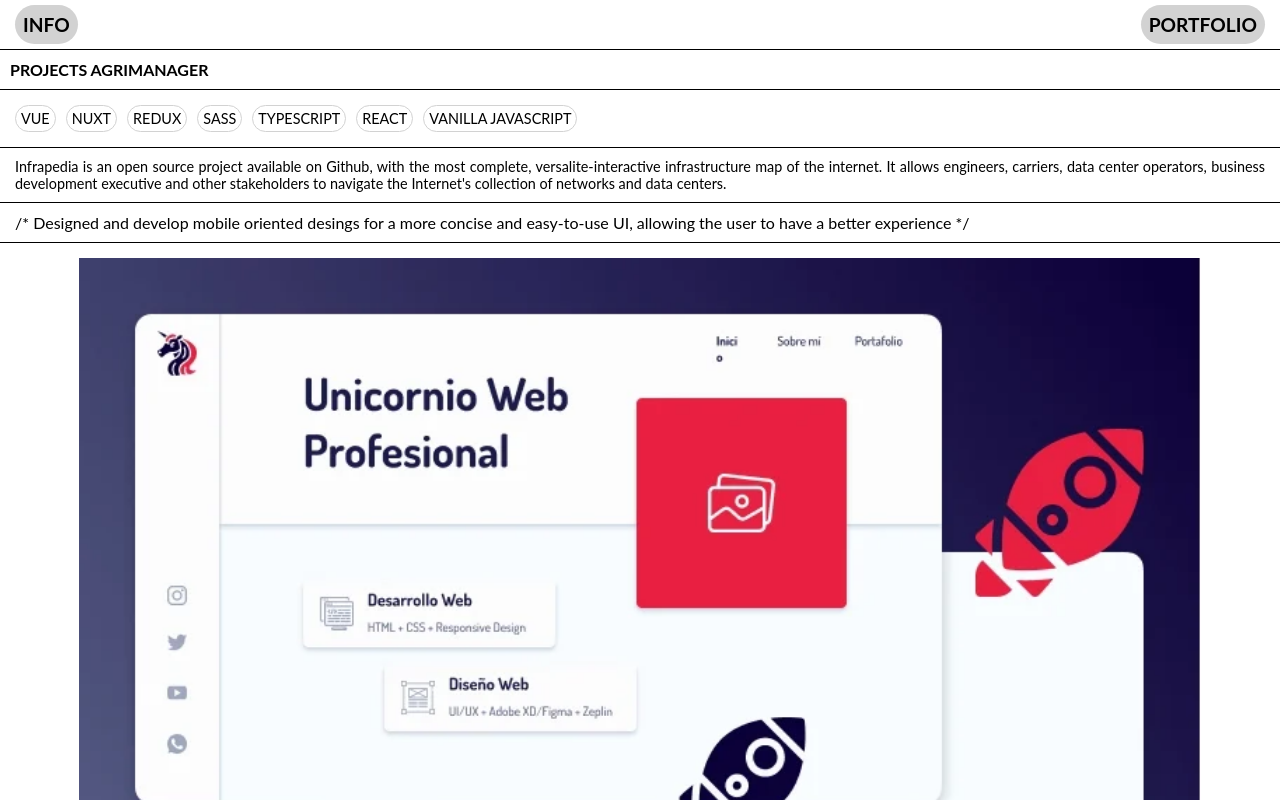
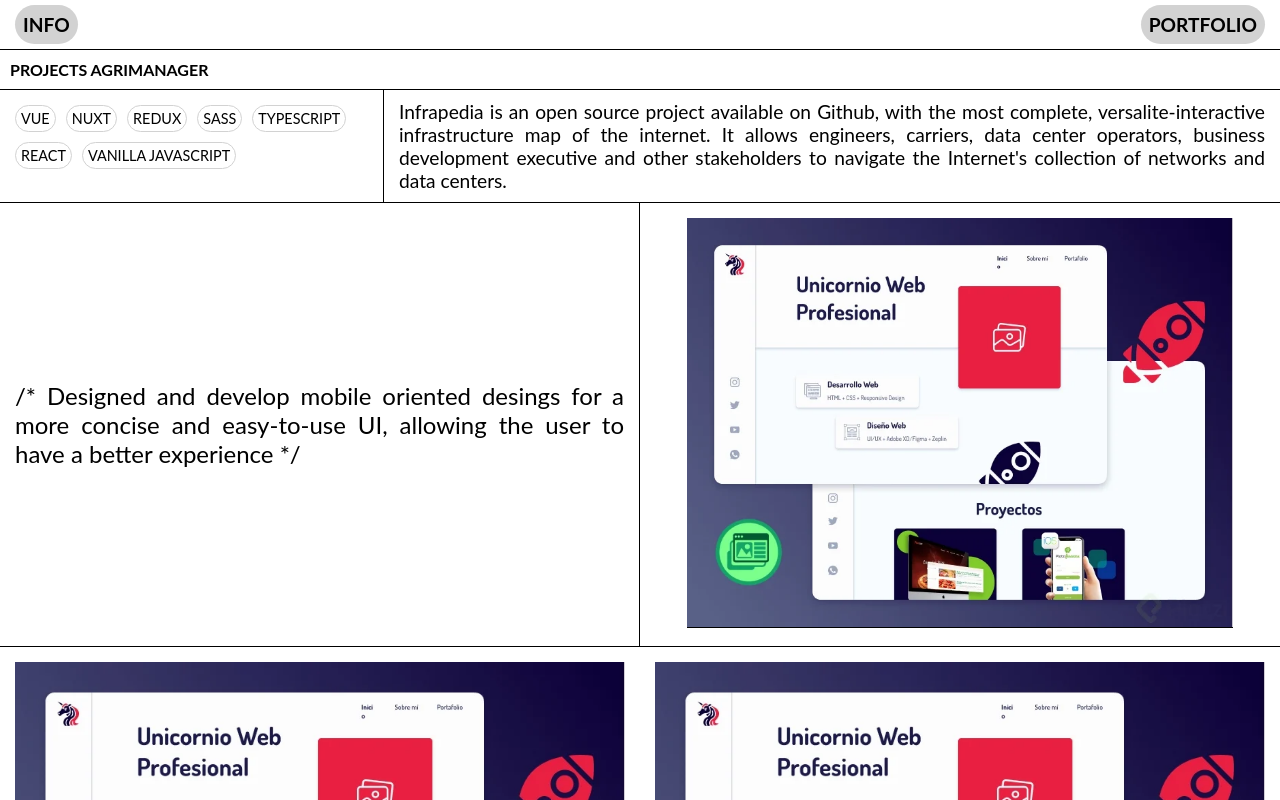
Before and after one commit to mvblanco99/React_Project_MB, a React (Vite) app: page /Project in a window 1280 px wide. Shown: the top 800 px of the page. Built offline with nearby package versions, Linux system fonts and the light colour scheme.

Commit message:
Cuarta Actualizacion

```diff
--- a/src/components/Info.jsx
+++ b/src/components/Info.jsx
@@ -13,11 +13,16 @@ const Info = () => {
         background : 'var(--colorFondoBlanco)',
     }
 
+    const backgroundHeader = {
+        background : 'var(--colorFondoBlanco)',
+        borderBottom: '1px solid black'
+    }
+
     return (
     <>
         <div style={backgroundContainer}>
 
-            <Header background={backgroundContainer}/>
+            <Header background={backgroundHeader}/>
 
             <main className={stylesInfo.main}>
 
--- a/src/components/Portfolio.jsx
+++ b/src/components/Portfolio.jsx
@@ -12,7 +12,12 @@ const Portfolio = () => {
     }
 
     const colorDecoracion = {
-        backgroundColor : '#FFFFFF'
+        backgroundColor : '#FFFFFF',
+    }
+
+    const backgroundHeader = {
+        backgroundColor : '#FFFFFF',
+        borderBottom: '1px solid black'
     }
 
     const displayLinkPortfolio = {
@@ -23,7 +28,7 @@ const Portfolio = () => {
     <>
         <div className={stylesPortfolio.container}>
 
-            <Header background={colorDecoracion} display={displayLinkPortfolio}/>
+            <Header background={backgroundHeader} display={displayLinkPortfolio}/>
 
             <main className={stylesPortfolio.main}>
 
--- a/src/components/Project.jsx
+++ b/src/components/Project.jsx
@@ -9,15 +9,16 @@ import imagen2 from '../assets/images/proyecto2.jpg'
 
 const Project = () => {
 
-    const backgroundContainer = {
+    const backgroundHeader = {
         background : 'var(--colorFondoBlanco)',
+        borderBottom: '1px solid black'
     }
 
     return (
     <>
         <div className={stylesProject.container}>
 
-            <Header background={backgroundContainer}/>
+            <Header background={backgroundHeader}/>
 
             <section className={stylesProject.container_name}>
                 <h2 className={stylesProject.name_project}>PROJECTS  <i className="fa-solid fa-arrow-right"></i>  AGRIMANAGER</h2>
--- a/src/css/Header.module.css
+++ b/src/css/Header.module.css
@@ -39,7 +39,6 @@
     }
 
     .header_principal{
-        border-bottom: 1px solid black;
         padding-top: 5px;
         padding-bottom: 10px;
     }
--- a/src/css/Portfolio.module.css
+++ b/src/css/Portfolio.module.css
@@ -68,7 +68,6 @@
 }
 
 @media screen and (min-width:480px) {
-
     .name-project{
         font-size: .8em;
     }
@@ -81,8 +80,6 @@
         padding: 5px 5px;
         font-size: .6em;
     }
-
-
 }
 
 @media screen and (min-width:768px) {
@@ -101,7 +98,6 @@
         padding: 5px 5px;
         font-size: .7em;
     }
-
 }
 
 @media screen and (min-width:1083px) {
--- a/src/css/Project.module.css
+++ b/src/css/Project.module.css
@@ -60,11 +60,6 @@
 
 @media screen and (min-width:540px) {
 
-    .header-principal .link_portfolio{
-        display: block;
-        font-size: 1.2em;
-    }
-
     .main{
         display: flex;
         flex-wrap: wrap;
@@ -75,33 +70,33 @@
         border-right: 1px solid black;
     }
 
-    .main .description-project{
+    .main .description_project{
         width: 70%;
     }
 
-    .main .development-description{
+    .main .development_description{
         width: 50%;
         border-right: 1px solid black;
         display: flex;
         align-items: center;
     }
 
-    .container-section{
+    .container_section{
         display: flex;
         flex-wrap: wrap;
     }
 
-    .main .cover-img{
+    .main .cover_img{
         width: 50%;
         border-bottom: 1px solid black;
     }
 
-    .main .cover-img img{
+    .main .cover_img img{
         width: 100%;
         border-bottom: 1px solid black;
     }
 
-    .images-project .container-img{
+    .images-project .container_img{
         width: 90%;
     }
 
@@ -109,11 +104,11 @@
 
 @media screen and (min-width:640px) {
 
-    .main .description-project p{
+    .main .description_project p{
         font-size: 1.1em;
     }
 
-    .main .development-description{
+    .main .development_description{
         font-size: 1.2em;
     }
 
@@ -121,11 +116,11 @@
         font-size: 1.1em;
     }
 
-    .main .container-section .images-project .container-img{
+    .main .container_section .images_project .container_img{
         width: 50%;
     }
 
-    .unsuccessful .container-img{
+    .unsuccessful .container_img{
         width: 70%;
     }
 
@@ -133,11 +128,11 @@
 
 @media screen and (min-width:1024px) {
 
-    .main .description-project p{
+    .main .description_project p{
         font-size: 1.1em;
     }
 
-    .main .development-description{
+    .main .development_description{
         font-size: 1.4em;
     }
 
@@ -145,11 +140,11 @@
         font-size: 1.2em;
     }
 
-    .main .container-section .images-project .container-img{
+    .main .container_section .images-project .container_img{
         width: 33.3%;
     }
 
-    .unsuccessful .container-img{
+    .main .unsuccessful .container_img{
         width: 45%;
     }
 
@@ -157,11 +152,11 @@
 
 @media screen and (min-width:1260px) {
 
-    .main .description-project p{
+    .main .description_project p{
         font-size: 1.2em;
     }
 
-    .main .development-description{
+    .main .development_description{
         font-size: 1.5em;
     }
 
@@ -169,7 +164,7 @@
         font-size: 1.4em;
     }
 
-    .unsuccessful .container-img{
+    .main .unsuccessful .container_img{
         width: 40%;
     }
 
--- a/src/css/Technologies.module.css
+++ b/src/css/Technologies.module.css
@@ -23,14 +23,13 @@
 }
 
 @media screen and (min-width:540px) {
-    .main .technologies{
+    .technologies{
         width: 30%;
         border-right: 1px solid black;
     }
 }
 
 @media screen and (min-width:640px) {
-
     .technologies ul li{
         font-size: .7em;
         padding: 4px 5px;
@@ -39,8 +38,6 @@
 }
 
 @media screen and (min-width:1024px) {
-
-
     .technologies ul li{
         font-size: .9em;
         padding: 4px 5px;
```
